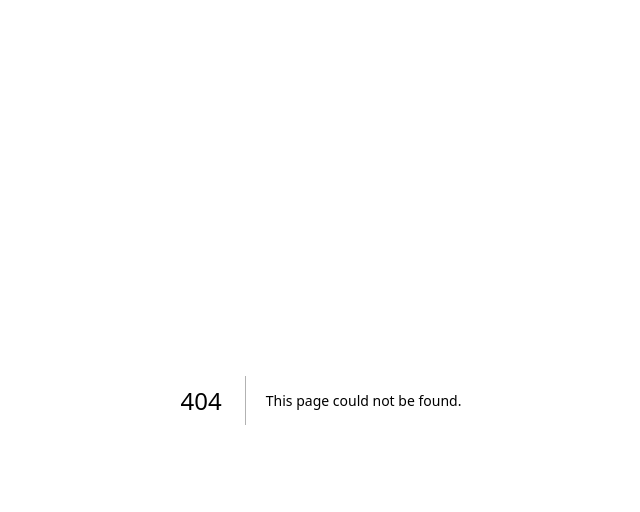
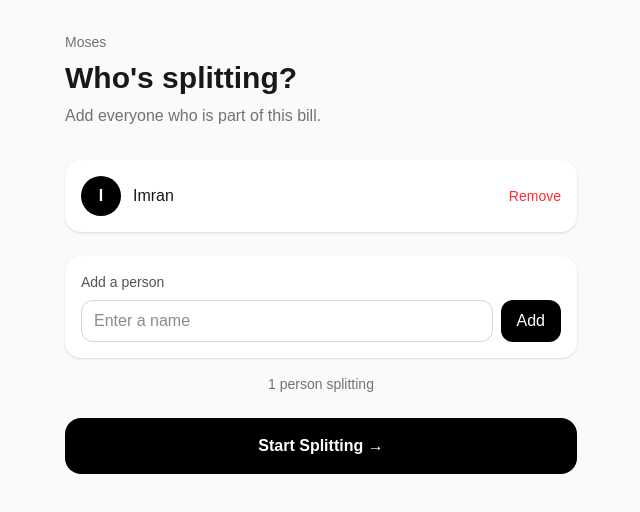
Before and after one commit to zachxwalton/Moses, a Next.js app in the folder frontend/: page /people in a window 1280 px wide. Before the commit this address had no page. Shown: the top 512 px of the page, without its empty margins (319-959 px from the left). Built offline with nearby package versions, Linux system fonts and the light colour scheme.

Commit message:
Add people selection screen

```diff
--- /dev/null
+++ b/frontend/src/app/people/page.tsx
@@ -0,0 +1,130 @@
+"use client";
+
+import { useState } from "react";
+
+type Person = {
+  id: number;
+  name: string;
+};
+
+export default function PeoplePage() {
+  const [people, setPeople] = useState<Person[]>([
+    { id: 1, name: "Imran" },
+  ]);
+
+  const [name, setName] = useState("");
+
+  function addPerson() {
+    const trimmedName = name.trim();
+
+    if (!trimmedName) return;
+
+    setPeople([
+      ...people,
+      {
+        id: Date.now(),
+        name: trimmedName,
+      },
+    ]);
+
+    setName("");
+  }
+
+  function removePerson(id: number) {
+    setPeople(people.filter((person) => person.id !== id));
+  }
+
+  return (
+    <main className="min-h-screen bg-zinc-50 px-4 py-8 text-zinc-900">
+      <div className="mx-auto max-w-lg">
+        {/* Header */}
+        <div className="mb-8">
+          <p className="text-sm font-medium text-zinc-500">
+            Moses
+          </p>
+
+          <h1 className="mt-2 text-3xl font-bold">
+            Who&apos;s splitting?
+          </h1>
+
+          <p className="mt-2 text-zinc-500">
+            Add everyone who is part of this bill.
+          </p>
+        </div>
+
+        {/* People */}
+        <div className="space-y-3">
+          {people.map((person) => (
+            <div
+              key={person.id}
+              className="flex items-center justify-between rounded-2xl bg-white p-4 shadow-sm"
+            >
+              <div className="flex items-center gap-3">
+                <div className="flex h-10 w-10 items-center justify-center rounded-full bg-black font-semibold text-white">
+                  {person.name.charAt(0).toUpperCase()}
+                </div>
+
+                <span className="font-medium">
+                  {person.name}
+                </span>
+              </div>
+
+              <button
+                type="button"
+                onClick={() => removePerson(person.id)}
+                className="text-sm font-medium text-red-500 hover:text-red-700"
+              >
+                Remove
+              </button>
+            </div>
+          ))}
+        </div>
+
+        {/* Add Person */}
+        <div className="mt-6 rounded-2xl bg-white p-4 shadow-sm">
+          <label className="mb-2 block text-sm font-medium text-zinc-600">
+            Add a person
+          </label>
+
+          <div className="flex gap-2">
+            <input
+              type="text"
+              value={name}
+              onChange={(event) => setName(event.target.value)}
+              onKeyDown={(event) => {
+                if (event.key === "Enter") {
+                  addPerson();
+                }
+              }}
+              placeholder="Enter a name"
+              className="flex-1 rounded-xl border border-zinc-300 px-3 py-2 outline-none focus:border-black"
+            />
+
+            <button
+              type="button"
+              onClick={addPerson}
+              className="rounded-xl bg-black px-4 py-2 font-medium text-white hover:bg-zinc-800"
+            >
+              Add
+            </button>
+          </div>
+        </div>
+
+        {/* Count */}
+        <p className="mt-4 text-center text-sm text-zinc-500">
+          {people.length}{" "}
+          {people.length === 1 ? "person" : "people"} splitting
+        </p>
+
+        {/* Continue */}
+        <button
+          type="button"
+          disabled={people.length === 0}
+          className="mt-6 w-full rounded-2xl bg-black px-5 py-4 font-semibold text-white hover:bg-zinc-800 disabled:cursor-not-allowed disabled:opacity-40"
+        >
+          Start Splitting →
+        </button>
+      </div>
+    </main>
+  );
+}
--- a/frontend/src/app/review/page.tsx
+++ b/frontend/src/app/review/page.tsx
@@ -3,6 +3,7 @@
 import { useState } from "react";
 import { mockReceipt } from "@/data/mockReceipt";
 import type { ReceiptLineItem } from "@/types/receipt";
+import Link from "next/link";
 
 export default function ReviewReceiptPage() {
   const receipt = mockReceipt.receipt;
@@ -378,12 +379,13 @@ export default function ReviewReceiptPage() {
         </div>
 
         {/* Continue */}
-        <button
-          type="button"
-          className="mt-6 w-full rounded-2xl bg-black px-5 py-4 font-semibold text-white hover:bg-zinc-800"
-        >
-          Looks Good →
-        </button>
+
+        <Link
+            href="/people"
+            className="mt-6 block w-full rounded-2xl bg-black px-5 py-4 text-center font-semibold text-white hover:bg-zinc-800"
+            >
+            Looks Good →
+        </Link>
 
       </div>
     </main>
```
